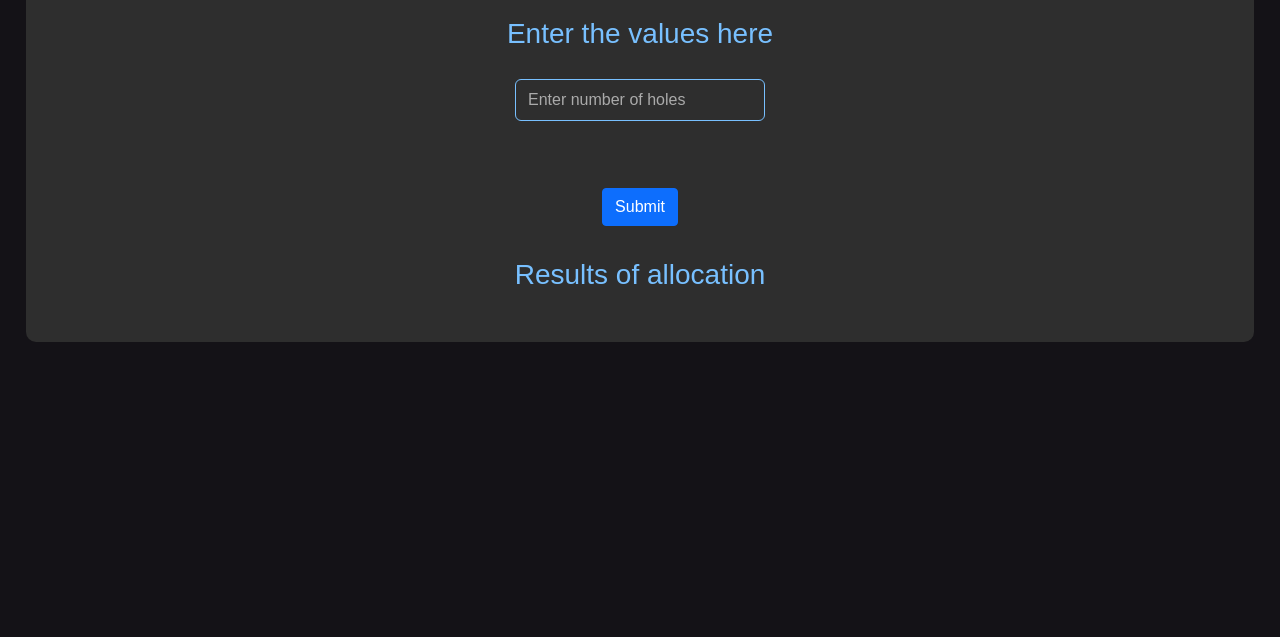
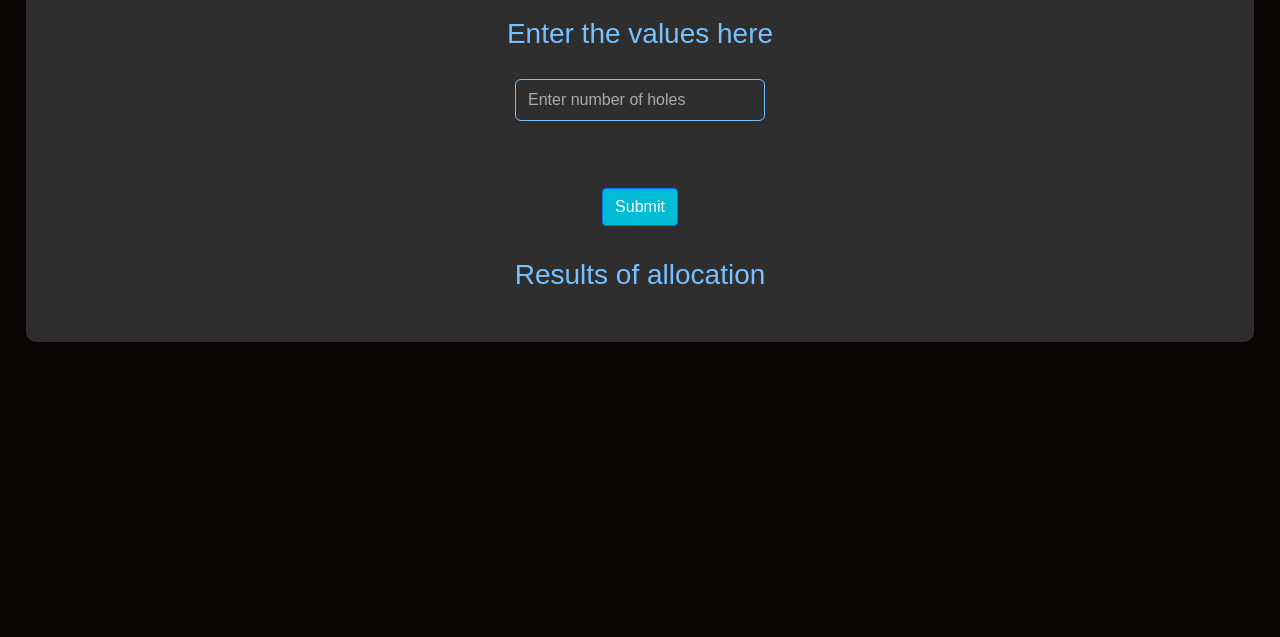
Before and after one commit to arsharankumar/OS-Concepts-Visualizer, a plain HTML site: page memory_fit/memory_best_fit.html in a window 1280 px wide. Shown: the part 163-800 px from the top of the page. Drawn offline with nearby package versions, Linux system fonts and the light colour scheme.

Commit message:
Update styles.css

```diff
--- a/memory_fit/styles.css
+++ b/memory_fit/styles.css
@@ -1,9 +1,34 @@
-button{
-    margin-top:-10px;
+button {
+    margin-top: -10px;
     margin-bottom: 25px;
+    background-color: #78c0ff; /* Soft blue */
+    color: #0b0606; /* Dark text on button */
+    border: none;
+    padding: 10px 20px;
+    font-weight: bold;
+    border-radius: 6px;
+    cursor: pointer;
+    transition: background-color 0.3s ease;
+}
 
+.btn-primary {
+    background-color: #00bcd4 !important; /* bright cyan */
+    color: white !important;
+    border: none;
+    font-weight: bold;
+    transition: background-color 0.3s ease;
 }
-.btn-align{
+
+.btn-primary:hover {
+    background-color: #0097a7 !important; /* darker cyan on hover */
+}
+
+button:hover {
+    background-color: #58a6e0;
+}
+
+
+.btn-align {
     text-align: center;
 }
 
@@ -11,33 +36,55 @@ button{
     margin-left: 1%;
     margin-right: 1%;
     margin-top: 5%;
-    background-color: rgb(13, 12, 13);
+    background-color: #3c3c3c; /* Dark gray background */
     padding-bottom: 10px;
     padding-top: 20px;
+    border-radius: 10px;
 }
-/* 54,49,60 */
 
 .display-4 {
-    color: white;
+    color: #78c0ff; /* Light blue heading */
+    text-align: center;
+    font-family: 'Segoe UI', Tahoma, Geneva, Verdana, sans-serif;
+}
+
+.my-4 {
+    border-color: #78c0ff; /* Light blue border */
+}
+
+.lead {
+    color: #dcdcdc; /* Light gray text */
     text-align: center;
 }
 
-.my-4 {
-    border-color: white;
+body:before {
+    content: "";
+    position: fixed;
+    left: 0;
+    top: 0;
+    right: 0;
+    bottom: 0;
+    z-index: -1;
+    background-color: #0b0606; /* Dark background */
 }
 
-.lead {
-    color: white;
+body {
+    font-family: 'Segoe UI', Tahoma, Geneva, Verdana, sans-serif;
+    margin: 0;
+    padding: 0;
+    color: #ffffff;
 }
 
-body:before{
-    content:"";
-	position:fixed;
-	left:0;
-	top:0;
-	right:0;
-	bottom:0;
-	z-index:-1;
-    background-color: rgb(20, 18, 23);
-    /* linear-gradient(to bottom, rgba(57, 23, 194, 1), rgba(146, 25, 156, 1)); */
+input[type="text"],
+input[type="number"] {
+    background-color: transparent;
+    color: #ffffff;
+    border: 1px solid #78c0ff;
+    border-radius: 6px;
+    padding: 8px;
+    outline: none;
 }
+
+input::placeholder {
+    color: #aaa;
+}
```
